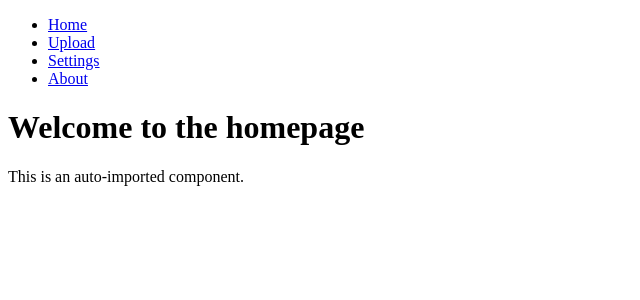
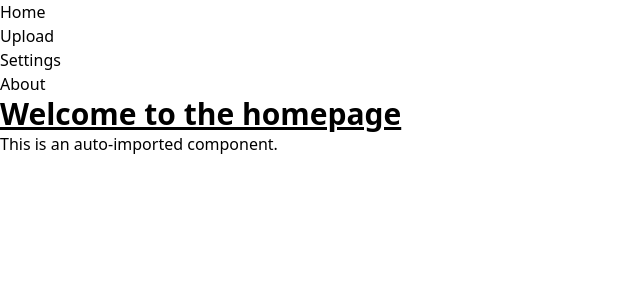
Before and after one commit to kalnode/pictodice, a Nuxt app: page / in a window 1280 px wide. Shown: the top 300 px of the page, without its empty margins (0-640 px from the left). Built offline with nearby package versions, Linux system fonts and the light colour scheme.

Commit message:
Tailwind setup; working

```diff
--- /dev/null
+++ b/assets/css/main.css
@@ -0,0 +1,3 @@
+@tailwind base;
+@tailwind components;
+@tailwind utilities;
--- a/nuxt.config.ts
+++ b/nuxt.config.ts
@@ -2,5 +2,12 @@
 export default defineNuxtConfig({
     app: {
         pageTransition: { name: 'page', mode: 'out-in' }
+    },
+    css: ['@/assets/css/main.css'],
+    postcss: {
+        plugins: {
+            tailwindcss: {},
+            autoprefixer: {}
+        }
     }
 })
--- a/package.json
+++ b/package.json
@@ -8,6 +8,9 @@
     "postinstall": "nuxt prepare"
   },
   "devDependencies": {
-    "nuxt": "^3.2.3"
+    "autoprefixer": "^10.4.14",
+    "nuxt": "^3.2.3",
+    "postcss": "^8.4.21",
+    "tailwindcss": "^3.2.7"
   }
 }
--- a/pages/index.vue
+++ b/pages/index.vue
@@ -1,6 +1,6 @@
 <template>
     <div>
-        <h1>Welcome to the homepage</h1>
+        <h1 class="text-3xl font-bold underline">Welcome to the homepage</h1>
 
         <Alert>
             This is an auto-imported component.
--- /dev/null
+++ b/tailwind.config.js
@@ -0,0 +1,15 @@
+/** @type {import('tailwindcss').Config} */
+module.exports = {
+    content: [
+        "./components/**/*.{js,vue,ts}",
+        "./layouts/**/*.vue",
+        "./pages/**/*.vue",
+        "./plugins/**/*.{js,ts}",
+        "./nuxt.config.{js,ts}",
+        "./app.vue"
+    ],
+    theme: {
+        extend: {}
+    },
+    plugins: []
+}
```
Also changed, not shown: 1 other file (tests, documents, lock files or other folders).
